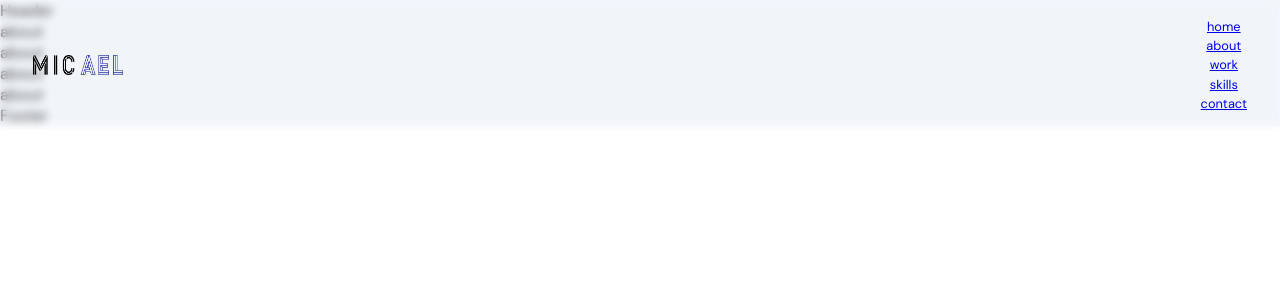
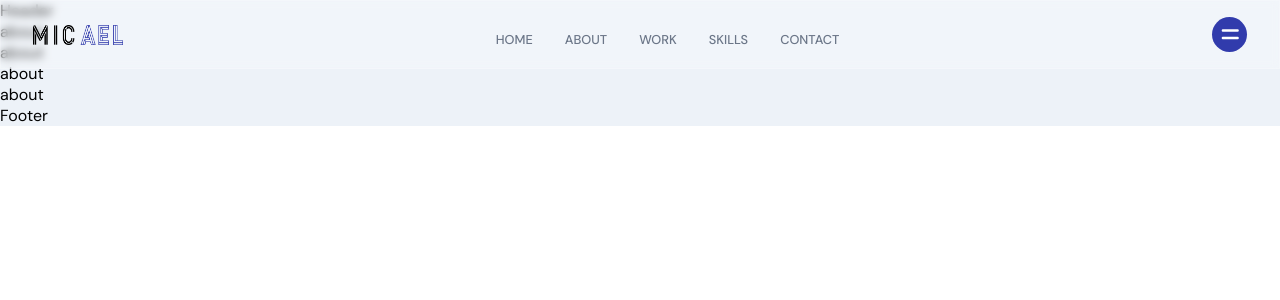
Before and after one commit to Omeshcoding/Protfolio, a React (Create React App) app in the folder frontend-react/: page / in a window 1280 px wide. Shown: the top 300 px of the page. Built offline with nearby package versions, Linux system fonts and the light colour scheme; the HTML template or start-up script is replaced by a standard one.

Commit message:
building menubar

```diff
--- a/frontend-react/src/components/Navbar/Navbar.jsx
+++ b/frontend-react/src/components/Navbar/Navbar.jsx
@@ -1,9 +1,13 @@
-import React from 'react';
+import React ,{ useState } from 'react';
+import { HiMenuAlt4, HiX } from 'react-icons/hi';
+import { motion } from 'framer-motion';
 import { images } from '../../constants';
 import './Navbar.scss';
 
 
 const Navbar = () => {
+    const [toggle, setToggle] = useState(false)
+
   return (
     <nav className='app__navbar'>
       <div className='app__navbar-logo'>
@@ -18,6 +22,30 @@
 
         ))}
       </ul>
+      <div className='app__navbar-menu'>
+        {/*Adding a callback function for toggle menu
+      using the state , true so we can open it */}
+        <HiMenuAlt4 onClick={() => setToggle(true)}/>
+       {/* if toggle is true than we render,
+      dynamic code block*/}
+
+        {toggle && (
+            <motion.div
+            whileInView={{ x: [300, 0] }}
+            transition ={ {duration: 0.85, ease: 'easeOut'}}
+          >
+            <HiX onClick={() => setToggle(false)} />
+             {['home','about','work','skills','contact'].map((item) => (
+          <li key={item}>
+            <div />
+            <a href={`#${item}`} onClick={() => setToggle(false)}>{item}</a>
+          </li>
+
+        ))}
+            </motion.div>
+          )
+        }
+      </div>
     </nav>
   )
 }
--- a/frontend-react/src/components/Navbar/Navbar.scss
+++ b/frontend-react/src/components/Navbar/Navbar.scss
@@ -29,3 +29,80 @@
         }
     }
 }
+
+.app__navbar-links{
+    flex:1;
+    display: flex;
+    justify-content:center;
+
+    list-style: none;
+
+    li{
+        margin:0 1rem;
+        cursor:pointer;
+
+        flex-direction: column;
+
+        div{
+            width: 5px;
+            height:5px;
+            background:transparent;
+            border-radius: 50%;
+            margin-bottom:5px;
+        }
+        a{
+            color: var(--gray-color);
+            text-decoration: none;
+            flex-direction: column;
+
+            text-transform: uppercase;
+            font-weight: 500;
+
+            transition: all 0.3s ease-in-out;
+
+            &:hover {
+                color: var(--secondary-color);
+            }
+        }
+        &:hover {
+            div {
+                background: var(--secondary-color);
+
+            }
+        }
+    }
+
+    @media screen and (max-width: 900px){
+        display:none;
+    }
+}
+
+.app__navbar-menu{
+    width: 35px;
+    height: 35px;
+    border-radius: 50%;
+    position: relative;
+
+    display: flex;
+    justify-content: center;
+    align-items: center;
+    background: var(--secondary-color);
+
+    svg{
+        position:absolute;
+        width: 70%;
+        right: 5px;
+        height: 70%;
+        color: var(--white-color);
+    }
+    div{
+        position: fixed;
+        top:0;
+        bottom:0;
+        right: 0;
+        z-index:5;
+
+        padding:1rem;
+
+    }
+}
```
